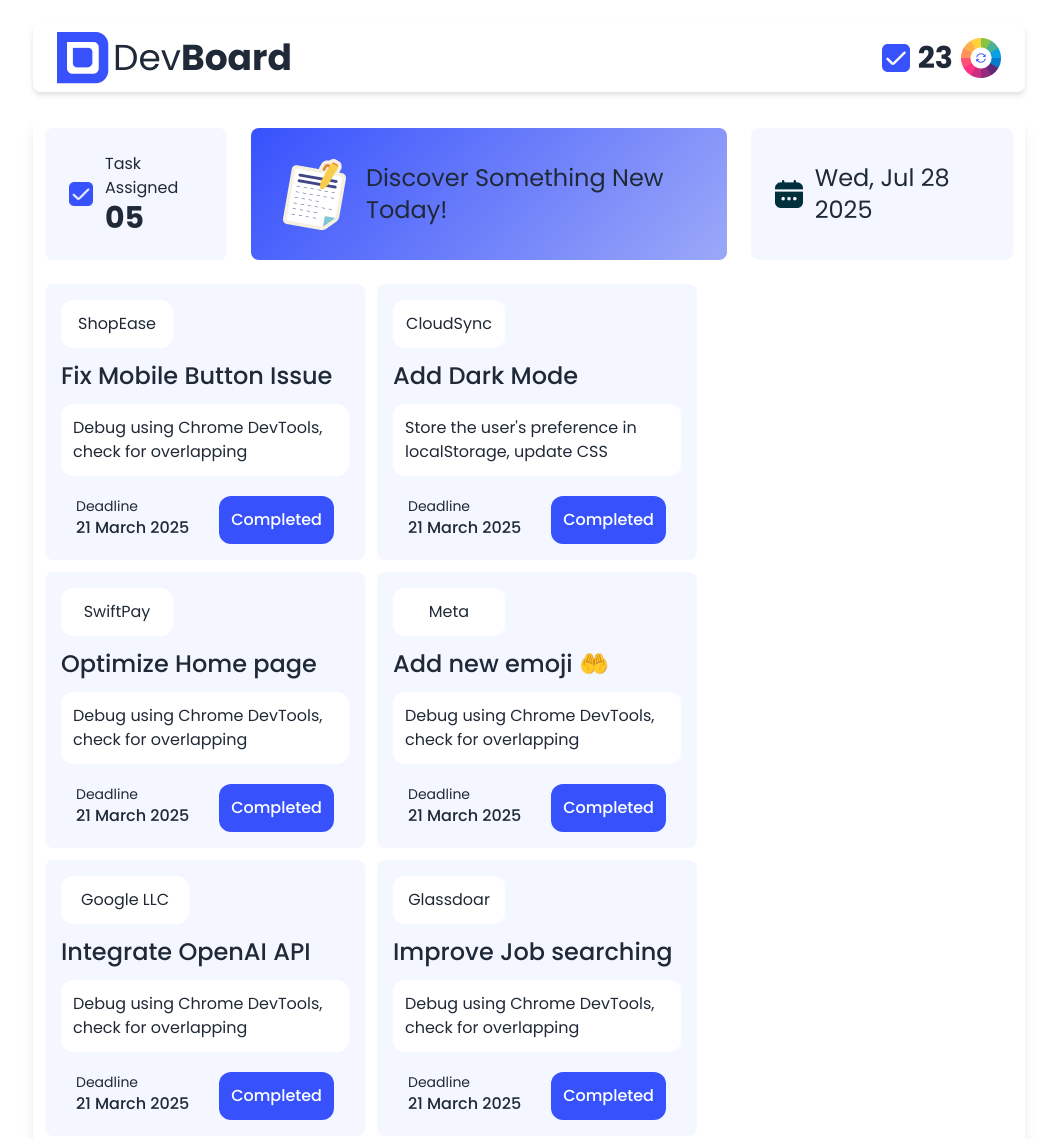
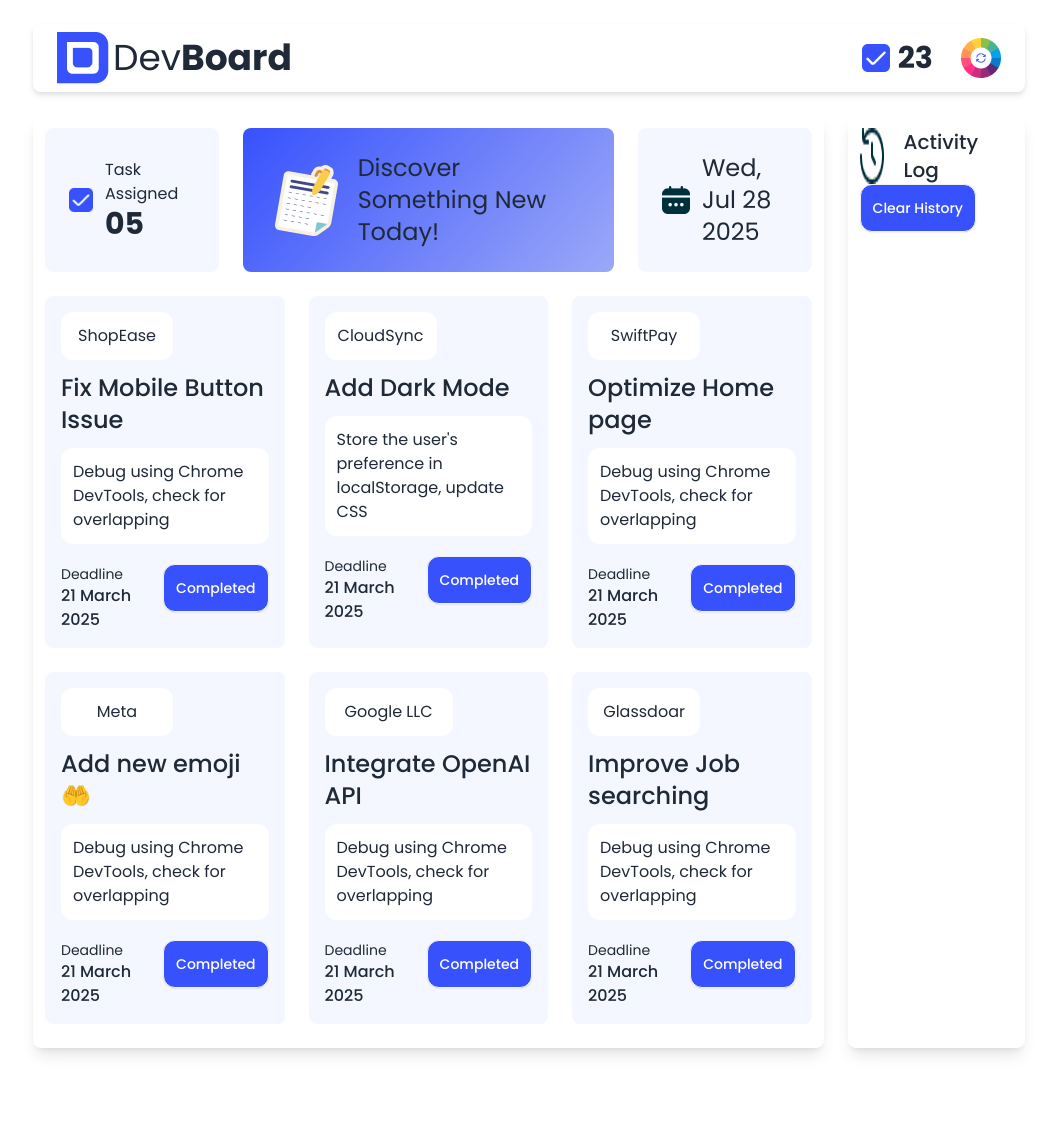
Before and after one commit to faisalahmed3/Assignment-5, a plain HTML site: page index.html in a window 1280 px wide. Shown: the top 1139 px of the page, without its empty margins (111-1168 px from the left). After the commit the page ends 1112 px from the top, so only its background shows below. Drawn offline with nearby package versions, Linux system fonts and the light colour scheme.

Commit message:
Big Section  done and small section added

```diff
--- a/index.html
+++ b/index.html
@@ -40,7 +40,7 @@
                     <img src="./assets/logo.png" alt="Logo">
                   <h1 class="text-4xl">Dev<span class="font-bold">Board</span></h1>
                 </div>
-                <div class="flex-none gap-2">
+                <div class="flex-none gap-7">
                   <div class="flex items-center gap-2">
                     <img src="./assets/checkbox.png" alt="Check Box">
                     <h2 class="text-3xl font-bold">23</h2>
@@ -53,31 +53,32 @@
 
 
     <main>
+        <section class=" flex gap-6">
             <!--big Section-->
-        <section class="bg-white p-3 shadow-lg">
+            <section class="bg-white p-3 shadow-lg rounded-lg w-5/7 ">
                 <!-- 1st section -->
-            <section class="flex gap-6 ">
-                <div class="flex items-center gap-3 card-bg rounded-lg justify-center p-6">
+                <section class="grid grid-cols-4 gap-6">
+                    <div class="flex items-center gap-3 card-bg rounded-lg justify-center p-6 ">
                         <img src="./assets/checkbox.png" alt="check Box" class="w-6">
                         <div>
                             <p class="text-base">Task Assigned</p>
                             <h2 class="text-3xl font-bold">05</h2>
                         </div>
                     </div>
-                <div class="flex sc-bg items-center gap-3 rounded-lg justify-center p-6">
+                    <div class="flex sc-bg items-center gap-3 rounded-lg justify-center p-6 col-span-2">
                         <img src="./assets/board.png" alt="board PNG" class="w-20">
                         <p class="text-2xl">Discover Something New Today!</p>
                     </div>
-                <div class="flex card-bg items-center gap-3 rounded-lg justify-center p-6">
-                    <img src="./assets/calender.png" alt="board PNG" class="w-">
+                    <div class="flex card-bg items-center gap-3 rounded-lg justify-center p-6 ">
+                        <img src="./assets/calender.png" alt="board PNG" >
                         <p class="text-2xl">Wed, Jul 28 2025</p>
                     </div>
                 </section>
 
                 <!-- Card Section -->
-             <section class="flex flex-wrap gap-3 mt-6">
+                <section class="grid grid-cols-3 gap-6 mx-auto justify-center mt-6 mb-3">
                     <!-- Card-1-->
-                 <div class="card-bg p-4 rounded-lg w-80">
+                    <div class="card-bg p-4 rounded-lg w-auto ">
                         <p class="rounded-xl bg-white p-3 w-28 flex justify-center">ShopEase</p>
                         <h1 class="font-medium text-2xl mt-3">Fix Mobile Button Issue</h1>
                         <p class="rounded-xl bg-white p-3 flex justify-center mt-3 ">Debug using Chrome DevTools, check for overlapping</p>
@@ -86,12 +87,12 @@
                                 <p class="text-sm">Deadline</p>
                                 <h2 class="font-medium">21 March 2025</h2>
                             </div>
-                        <button class="p-3 font-medium rounded-xl mx-auto text-white cbtn-bg"> Completed </button>
+                            <button class="btn p-3 font-medium rounded-xl mx-auto text-white cbtn-bg"> Completed </button>
                         </div>
                     </div>
 
                     <!-- Card-2 -->
-                 <div class="card-bg p-4 rounded-lg w-80">
+                    <div class="card-bg p-4 rounded-lg w-auto ">
                         <p class="rounded-xl bg-white p-3 w-28 flex justify-center">CloudSync</p>
                         <h1 class="font-medium text-2xl mt-3">Add Dark Mode</h1>
                         <p class="rounded-xl bg-white p-3 flex justify-center mt-3 ">Store the user's preference in localStorage, update CSS</p>
@@ -100,13 +101,13 @@
                             <p class="text-sm">Deadline</p>
                             <h2 class="font-medium">21 March 2025</h2>
                         </div>
-                       <button class="p-3 font-medium rounded-xl mx-auto text-white cbtn-bg"> Completed </button>
+                        <button class="btn p-3 font-medium rounded-xl mx-auto text-white cbtn-bg"> Completed </button>
                         </div>
                     </div>
 
                     <!-- Card-3 -->
 
-                <div class="card-bg p-4 rounded-lg w-80">
+                    <div class="card-bg p-4 rounded-lg w-auto ">
                         <p class="rounded-xl bg-white p-3 w-28 flex justify-center">SwiftPay</p>
                         <h1 class="font-medium text-2xl mt-3">Optimize  Home page</h1>
                         <p class="rounded-xl bg-white p-3 flex justify-center mt-3 ">Debug using Chrome DevTools, check for overlapping</p>
@@ -115,12 +116,12 @@
                             <p class="text-sm">Deadline</p>
                             <h2 class="font-medium">21 March 2025</h2>
                         </div>
-                       <button class="p-3 font-medium rounded-xl mx-auto text-white cbtn-bg"> Completed </button>
+                        <button class="btn p-3 font-medium rounded-xl mx-auto text-white cbtn-bg"> Completed </button>
                         </div>
                     </div>
 
                     <!-- Card-4 -->
-                <div class="card-bg p-4 rounded-lg w-80">
+                    <div class="card-bg p-4 rounded-lg w-auto mx-auto ">
                         <p class="rounded-xl bg-white p-3 w-28 flex justify-center">Meta</p>
                         <h1 class="font-medium text-2xl mt-3">Add new emoji 🤲</h1>
                         <p class="rounded-xl bg-white p-3 flex justify-center mt-3 ">Debug using Chrome DevTools, check for overlapping</p>
@@ -129,12 +130,12 @@
                             <p class="text-sm">Deadline</p>
                             <h2 class="font-medium">21 March 2025</h2>
                         </div>
-                       <button class="p-3 font-medium rounded-xl mx-auto text-white cbtn-bg"> Completed </button>
+                        <button class="btn p-3 font-medium rounded-xl mx-auto text-white cbtn-bg"> Completed </button>
                         </div>
                     </div>
 
                     <!-- Card-5 -->
-                <div class="card-bg p-4 rounded-lg w-80">
+                    <div class="card-bg p-4 rounded-lg w-auto ">
                         <p class="rounded-xl bg-white p-3 w-32 flex justify-center">Google LLC</p>
                         <h1 class="font-medium text-2xl mt-3">Integrate OpenAI API</h1>
                         <p class="rounded-xl bg-white p-3 flex justify-center mt-3 ">Debug using Chrome DevTools, check for overlapping</p>
@@ -143,13 +144,13 @@
                             <p class="text-sm">Deadline</p>
                             <h2 class="font-medium">21 March 2025</h2>
                         </div>
-                       <button class="p-3 font-medium rounded-xl mx-auto text-white cbtn-bg"> Completed </button>
+                        <button class="btn p-3 font-medium rounded-xl mx-auto text-white cbtn-bg"> Completed </button>
                         </div>
                     </div>
 
                     <!-- Card-6 -->
 
-                <div class="card-bg p-4 rounded-lg w-80">
+                    <div class="card-bg p-4 rounded-lg w-auto ">
                         <p class="rounded-xl bg-white p-3 w-28 flex justify-center">Glassdoar</p>
                         <h1 class="font-medium text-2xl mt-3">Improve Job searching </h1>
                         <p class="rounded-xl bg-white p-3 flex justify-center mt-3 ">Debug using Chrome DevTools, check for overlapping</p>
@@ -158,7 +159,7 @@
                             <p class="text-sm">Deadline</p>
                             <h2 class="font-medium">21 March 2025</h2>
                         </div>
-                       <button class="p-3 font-medium rounded-xl mx-auto text-white cbtn-bg"> Completed </button>
+                        <button class="btn p-3 font-medium rounded-xl mx-auto text-white cbtn-bg"> Completed </button>
                         </div>
                     </div>
 
@@ -168,8 +169,17 @@
             </section>
 
             <!-- Small Section-->
-        <section>
+            <section class="bg-white p-3 shadow-lg rounded-lg w-2/6">
+                <div class=" flex gap-5">
+                    <img src="./assets/activity.png" alt="">
+                    <h1 class="text-xl font-medium">Activity Log</h1>
+                    </div>
+                    <button class="btn p-3 font-medium rounded-xl mx-auto text-white cbtn-bg"> Clear History</button>
+                    <div>
 
+                    </div>
+
+            </section>
         </section>
     </main>
 
```
Lines whose indentation alone changed are shown as unchanged.
